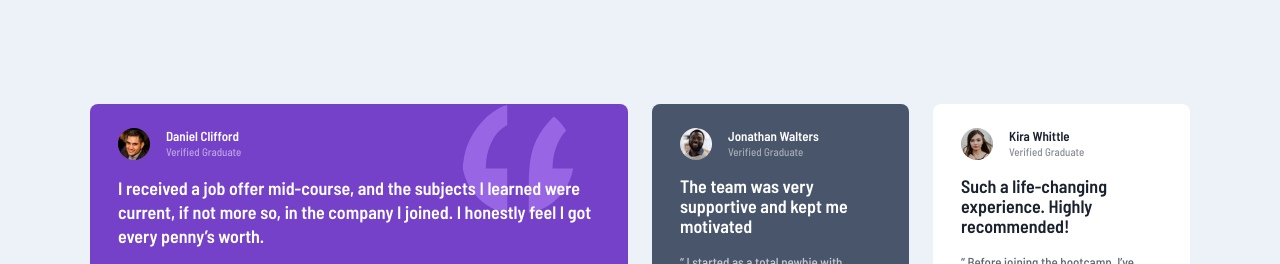
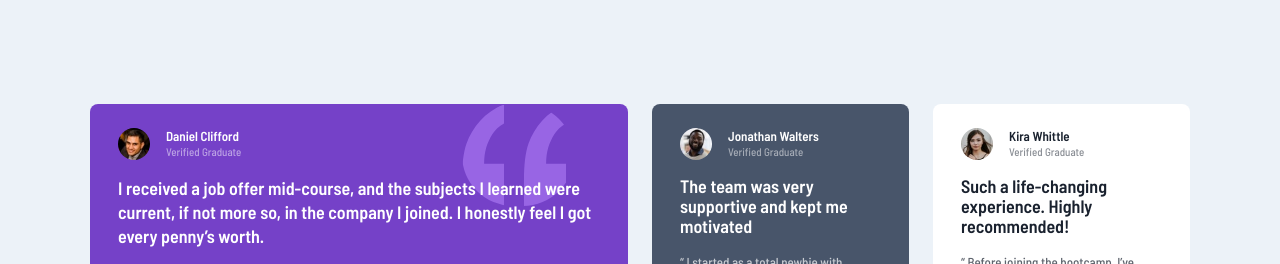
Before and after one commit to Heisdera/frontend-mentor-testimonials-grid-section, a React (Vite) app: page / in a window 1280 px wide. Shown: the top 264 px of the page. Built offline with nearby package versions, Linux system fonts and the light colour scheme.

Commit message:
Update Quotation svg

```diff
--- a/src/App.jsx
+++ b/src/App.jsx
@@ -9,11 +9,7 @@ export default function App() {
               alt="daniel clifford"
               className="w-8 rounded-full"
             />
-            <img
-              src="../images/bg-pattern-quotation.svg"
-              alt="daniel clifford"
-              className="absolute right-[10%] top-0 w-28 rounded-full opacity-70"
-            />
+            <svg className="absolute right-[10%] top-0 w-28 rounded-full opacity-70" width="104" height="102" xmlns="http://www.w3.org/2000/svg"><path d="M104 102V59.727H84.114c0-5.871.689-11.182 2.068-15.933 1.379-4.75 3.42-9.287 6.125-13.61C95.01 25.86 98.909 22.257 104 19.375V0c-9.758 4.27-17.712 9.874-23.864 16.813-6.151 6.939-10.712 14.545-13.681 22.818C63.485 47.904 62 59.941 62 75.74V102h42zm-62 0V59.727H22.114c0-5.871.689-11.182 2.068-15.933 1.379-4.75 3.42-9.287 6.125-13.61C33.01 25.86 36.909 22.257 42 19.375V0c-9.652 4.27-17.58 9.874-23.784 16.813C12.01 23.752 7.424 31.358 4.455 39.631 1.485 47.904 0 59.941 0 75.74V102h42z" fill="#A775F1" fill-rule="nonzero"/></svg>
 
             <div className="leading-4">
               <h2 className="text-custom font-semibold">Daniel Clifford</h2>
```
